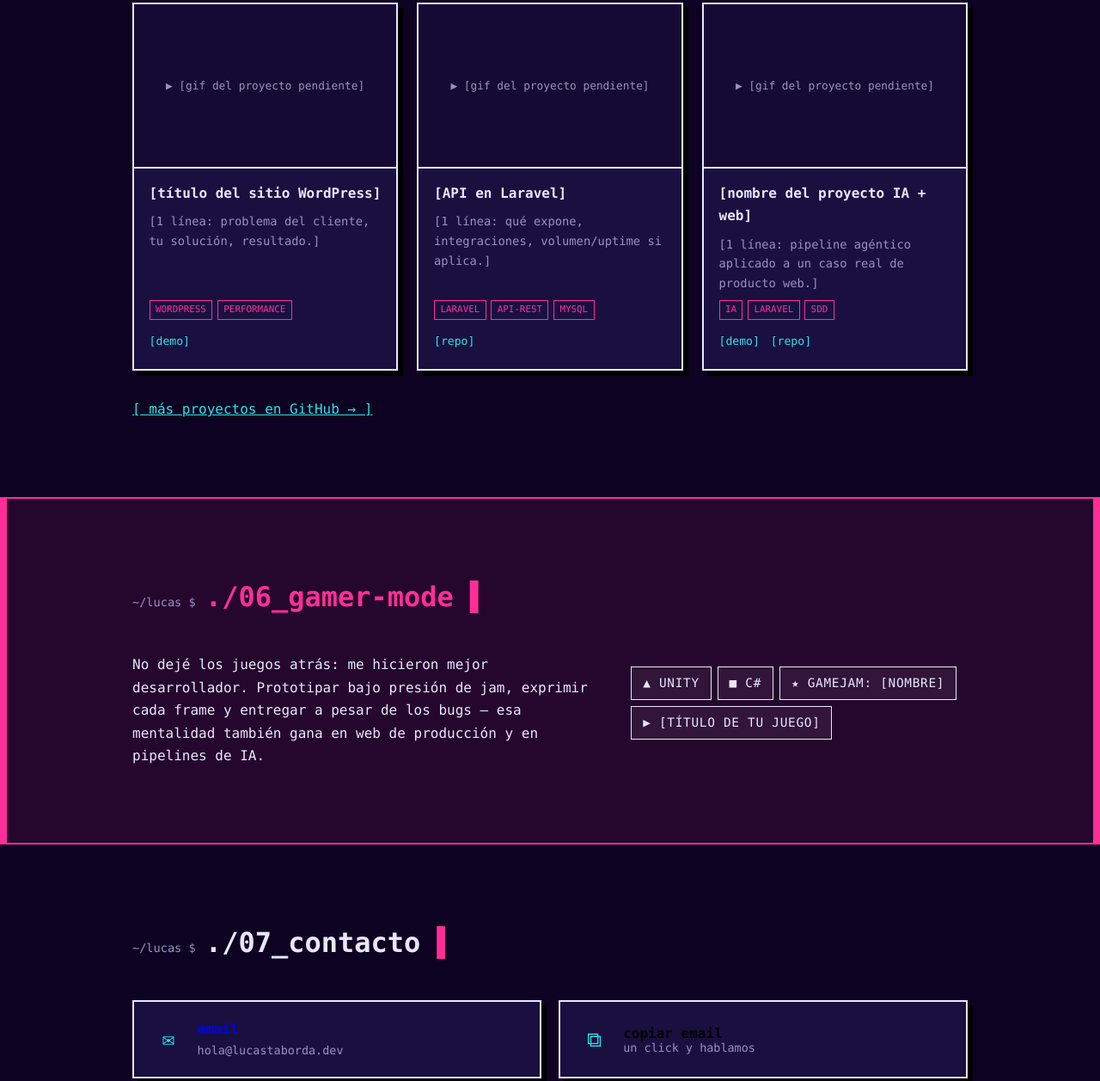
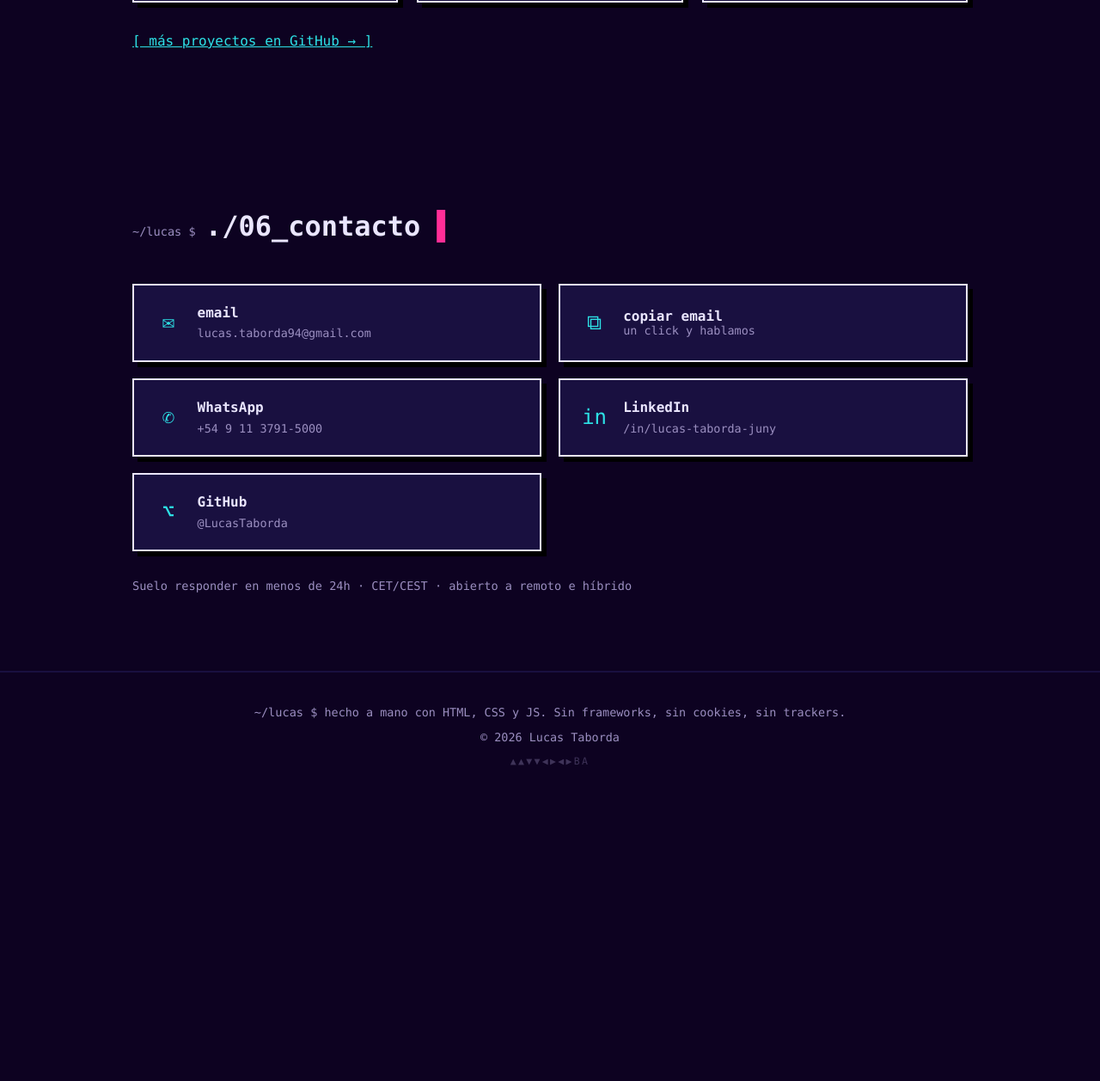
Before and after one commit to LucasTaborda/LucasTaborda.github.io, a plain HTML site: page index.html in a window 1280 px wide. Shown: the part 5573-6830 px from the top of the page at 86% size. After the commit the page ends 6509 px from the top, so only its background shows below. Drawn offline with Linux system fonts and the light colour scheme.

Commit message:
Se mejora portfolio

```diff
--- a/assets/projects/data.js
+++ b/assets/projects/data.js
@@ -6,8 +6,9 @@ window.PROJECTS = [
     desc: "Videojuego de gamejam con un desafío de diseño puro: que mover la escenografía sea simple y divertido.",
     tags: ["unity", "game design", "gamejam"],
     cat: "games",
-    img: "assets/projects/the-last-masterpiece.webp",
-    demo: null, repo: null, video: null,
+    img: "assets/projects/last-masterpiece.webp",
+    img_ficha: "assets/projects/last-masterpiece-ficha.webp",
+    demo: "https://lucastaborda.itch.io/the-last-masteripece", repo: null, video: null,
     meta: {
       rol: "[rol: gameplay / diseño]",
       periodo: "[nombre de la jam · 48/72h]",
@@ -19,8 +20,7 @@ window.PROJECTS = [
       "Diseño iterado bajo el tiempo límite de la jam: prototipo → playtest → ajuste, en ciclos cortos."
     ],
     reto: "El desafío de diseño: ¿cómo hacer que mover la escenografía sea simple y divertido? Controles claros, feedback inmediato y niveles que enseñen la mecánica sin necesidad de tutorial.",
-    solucion: "Prototipado rápido en Unity con iteración corta: cada movimiento del escenario responde de forma visible e inmediata, y los niveles se construyen como lecciones — una idea nueva por nivel, dominada antes de pasar a la siguiente.",
-    resultado: "[Pendiente: entrega en la jam, feedback de jugadores y links a itch.io / vídeo de gameplay.]"
+    solucion: "Prototipado rápido en Unity con iteración corta: cada movimiento del escenario responde de forma visible e inmediata, y los niveles se construyen como lecciones — una idea nueva por nivel, dominada antes de pasar a la siguiente."
   },
   {
     slug: "multifilo",
@@ -29,7 +29,8 @@ window.PROJECTS = [
     tags: ["drupal", "docker", "php"],
     cat: "web",
     img: "assets/projects/multifilo.webp",
-    demo: null, repo: null, video: null,
+    img_ficha: "assets/projects/multifilo-ficha.webp",
+    demo: "https://filo.uba.ar", repo: null, video: null,
     meta: {
       rol: "Desarrollo y mantenimiento del sistema",
       periodo: "[años]",
@@ -42,95 +43,29 @@ window.PROJECTS = [
       "Entorno Dockerizado: el mismo stack corre igual en la máquina de cada dev que en producción."
     ],
     reto: "Una web institucional viva: muchos módulos con dependencias entre sí, configuraciones sensibles y la necesidad de que desarrollo reproduzca producción sin sorpresas. Actualizar sin romper era el riesgo cotidiano.",
-    solucion: "Arquitectura Drupal gestionada con Composer, configuración versionada, temas custom y contenedores Docker para web y base de datos. Cada módulo entra por una necesidad concreta y queda documentado su rol dentro del sistema.",
-    resultado: "[Pendiente de métricas: ej. despliegues reproducibles, tiempo de onboarding del equipo, estabilidad del sitio institucional.]"
+    solucion: "Arquitectura Drupal gestionada con Composer, configuración versionada, temas custom y contenedores Docker para web y base de datos. Cada módulo entra por una necesidad concreta y queda documentado su rol dentro del sistema."
   },
   {
-    slug: "agente-ia",
-    title: "[nombre del agente / herramienta IA]",
-    desc: "[1 línea: qué automatiza, con qué agentes, qué resultado medible.]",
-    tags: ["sdd", "agentes", "claude"],
-    cat: "ia",
-    img: "assets/projects/proyecto2.webp",
-    demo: "#", repo: "#", video: null,
+    slug: "metacloud",
+    title: "Metacloud",
+    desc: "Metaverso para WebGL: performance en el navegador con muchas personas conectadas a la vez y modelos 3D GLTF animados en tiempo real.",
+    tags: ["unity", "webgl", "gltf"],
+    cat: "games",
+    img: "assets/projects/metacloud.webp",
+    img_ficha: "assets/projects/metacloud-ficha.webp",
+    demo: null, repo: null, video: null,
     meta: {
-      rol: "[rol: diseño de spec + orquestación de agentes]",
-      periodo: "[2025]",
-      stack: ["Claude Code", "SDD", "Node.js"]
+      rol: "Unity Developer",
+      periodo: "[fecha — Agency Coda]",
+      stack: ["Unity", "C#", "WebGL", "GLTF"]
     },
-    resumen: "[2–3 líneas: qué pipeline agéntico construiste, qué proceso automatiza y qué ganancia dio.]",
+    resumen: "Metaverso desarrollado para la plataforma WebGL: un mundo 3D compartido donde muchos usuarios navegan simultáneamente desde el navegador. Todo el peso recae en el cliente — rendering, red y carga de contenido — dentro del presupuesto de rendimiento de un tab de Chrome.",
     highlights: [
-      "[Logro medible 1: ej. de 6h de trabajo manual a 20min de pipeline.]",
-      "[Logro medible 2: ej. specs versionadas y revisión humana en cada paso.]"
+      "Performance sostenida en navegador con muchas personas conectadas al mismo tiempo.",
+      "Carga de modelos 3D externos en formato GLTF, riggeados y animables desde Unity.",
+      "Animaciones en runtime vía máquina de estados propia, tipo Mechanim."
     ],
-    reto: "[Qué proceso manual querías eliminar o escalar, y por qué era candidato a agentes.]",
-    solucion: "[Spec → plan → agentes → review: cómo lo orquestaste y qué límites pusiste a cada agente.]",
-    resultado: "[Tiempo ahorrado, calidad, trazabilidad, qué aprendiste del método.]"
-  },
-  {
-    slug: "sitio-wordpress",
-    title: "[título del sitio WordPress]",
-    desc: "[1 línea: problema del cliente, tu solución, resultado.]",
-    tags: ["wordpress", "performance"],
-    cat: "web",
-    img: "assets/projects/proyecto3.webp",
-    demo: "#", repo: null, video: null,
-    meta: {
-      rol: "[rol: desarrollo y optimización]",
-      periodo: "[2023]",
-      stack: ["WordPress", "PHP", "Redis"]
-    },
-    resumen: "[2–3 líneas: el estado inicial del sitio, lo que implementaste y el resultado.]",
-    highlights: [
-      "[Logro medible 1: ej. LCP de 4.2s a 1.3s.]",
-      "[Logro medible 2: ej. Lighthouse 92 → 98.]"
-    ],
-    reto: "[Sitio lento, plugins heredados, deuda técnica: qué encontraste al llegar.]",
-    solucion: "[Auditoría, plan de optimización, qué tocaste y en qué orden.]",
-    resultado: "[Métricas antes/después y qué quedó documentado para mantenimiento.]"
-  },
-  {
-    slug: "api-laravel",
-    title: "[API en Laravel]",
-    desc: "[1 línea: qué expone, integraciones, volumen/uptime si aplica.]",
-    tags: ["laravel", "api-rest", "mysql"],
-    cat: "web",
-    img: "assets/projects/proyecto4.webp",
-    demo: null, repo: "#", video: null,
-    meta: {
-      rol: "[rol: diseño y desarrollo backend]",
-      periodo: "[2024]",
-      stack: ["Laravel", "MySQL", "Docker"]
-    },
-    resumen: "[2–3 líneas: qué endpoints expone, qué sistemas integra y bajo qué volumen.]",
-    highlights: [
-      "[Logro medible 1: ej. p95 < 200ms con X req/min.]",
-      "[Logro medible 2: ej. contratos OpenAPI versionados y testados.]"
-    ],
-    reto: "[Integración entre sistemas dispares, contratos de datos, versionado.]",
-    solucion: "[Diseño de la API, autenticación, testing, CI, documentación.]",
-    resultado: "[Adopción por otros equipos, estabilidad, qué se simplificó.]"
-  },
-  {
-    slug: "ia-web",
-    title: "[nombre del proyecto IA + web]",
-    desc: "[1 línea: pipeline agéntico aplicado a un caso real de producto web.]",
-    tags: ["ia", "laravel", "sdd"],
-    cat: "ia",
-    img: "assets/projects/proyecto6.webp",
-    demo: "#", repo: "#", video: null,
-    meta: {
-      rol: "[rol: arquitectura IA + desarrollo web]",
-      periodo: "[2025 — 2026]",
-      stack: ["Laravel", "Agentes", "SDD"]
-    },
-    resumen: "[2–3 líneas: qué producto web se beneficia del pipeline y qué parte del ciclo automatiza.]",
-    highlights: [
-      "[Logro medible 1: ej. contenido/categorización generada con validación humana previa a publicar.]",
-      "[Logro medible 2: ej. trazabilidad total spec → PR.]"
-    ],
-    reto: "[Escalar una operación web (contenido, QA, migraciones) sin aumentar el equipo.]",
-    solucion: "[Qué agentes intervinieron, qué validación humana y qué tests cubrieron el resultado.]",
-    resultado: "[Volumen procesado, errores evitados, tiempo ahorrado.]"
+    reto: "Dos frentes duros a la vez: mantener una buena performance en el navegador con muchas personas conectadas simultáneamente — donde cada entidad remota consume draw calls, memoria y ancho de banda — y lograr cargar modelos 3D en GLTF fuera del build y animarlos en tiempo real, algo que Unity/WebGL no soporta de fábrica.",
+    solucion: "Optimización agresiva de rendering (batching, LOD, control estricto de draw calls y memoria para sostener FPS estables) y un pipeline de contenido GLTF: módulo de carga asíncrona de assets externos —riggeados y animables— vía plugin GLTF compatible con URP, más una máquina de estados tipo Mechanim para aplicar animaciones en runtime."
   }
 ];
--- a/index.html
+++ b/index.html
@@ -21,7 +21,7 @@
     "name": "Lucas Taborda",
     "jobTitle": "Senior AI-Driven Developer",
     "url": "https://lucastaborda.dev/",
-    "sameAs": ["https://github.com/tu-usuario", "https://www.linkedin.com/in/tu-usuario"]
+    "sameAs": ["https://github.com/LucasTaborda", "https://www.linkedin.com/in/lucas-taborda-juny"]
   }
   </script>
   <link rel="stylesheet" href="styles.css">
@@ -42,8 +42,7 @@
       <a href="#experiencia">experiencia</a>
       <a href="#sdd">sdd</a>
       <a href="#portfolio">portfolio</a>
-      <a href="#contacto">contacto</a>
-    </nav>
+      <a href="#contacto">contacto</a></nav>
     <div class="nav-actions">
       <button id="langBtn" class="lang" type="button" aria-label="Switch to English">EN</button>
       <a class="btn btn--cv" href="assets/cv.pdf">[cv.pdf]</a>
@@ -66,7 +65,7 @@
         </ul>
         <div class="hero-cta">
           <a class="btn btn--primary" href="#portfolio">[ ver portfolio ]</a>
-          <button class="btn btn--ghost" type="button" data-copy="hola@lucastaborda.dev">[ copiar email ]</button>
+          <button class="btn btn--ghost" type="button" data-copy="lucas.taborda94@gmail.com">[ copiar email ]</button>
         </div>
         <p class="hero-open"><span class="dot" aria-hidden="true"></span><span data-en="open to work · replies &lt;24h">abierto a trabajar · respondo en menos de 24h</span></p>
       </div>
@@ -248,43 +247,32 @@
       </div>
     </section>
 
-    <section class="section section--gamer" id="gamer">
-      <div class="wrap">
-        <header class="section-head section-head--mag" data-reveal>
-          <span class="prompt" aria-hidden="true">~/lucas $</span>
-          <h2>./06_gamer-mode</h2>
-        </header>
-        <div class="gamer-grid" data-reveal>
-          <p data-en="I didn't leave games behind: they made me a better developer. Prototyping under jam pressure, making every frame count and shipping despite bugs — that mindset also wins in production web and in AI pipelines.">No dejé los juegos atrás: me hicieron mejor desarrollador. Prototipar bajo presión de jam, exprimir cada frame y entregar a pesar de los bugs — esa mentalidad también gana en web de producción y en pipelines de IA.</p>
-          <ul class="chips chips--big">
-            <li>▲ Unity</li><li>■ C#</li><li>★ gamejam: [nombre]</li><li>▶ [título de tu juego]</li>
-          </ul>
-        </div>
-      </div>
-    </section>
-
     <section class="section" id="contacto">
       <div class="wrap">
         <header class="section-head" data-reveal>
           <span class="prompt" aria-hidden="true">~/lucas $</span>
-          <h2>./07_contacto</h2>
+          <h2>./06_contacto</h2>
         </header>
         <div class="contact-grid" data-reveal>
-          <a class="card contact" id="emailBtn" href="mailto:hola@lucastaborda.dev">
+          <a class="card contact" id="emailBtn" href="mailto:lucas.taborda94@gmail.com">
             <span class="c-ico" aria-hidden="true">✉</span>
-            <span class="c-txt"><strong>email</strong><span>hola@lucastaborda.dev</span></span>
+            <span class="c-txt"><strong>email</strong><span>lucas.taborda94@gmail.com</span></span>
           </a>
-          <button class="card contact" type="button" data-copy="hola@lucastaborda.dev">
+          <button class="card contact" type="button" data-copy="lucas.taborda94@gmail.com">
             <span class="c-ico" aria-hidden="true">⧉</span>
             <span class="c-txt"><strong data-en="copy email">copiar email</strong><span data-en="one click and we talk">un click y hablamos</span></span>
           </button>
-          <a class="card contact" href="https://github.com/tu-usuario" target="_blank" rel="noopener">
+          <a class="card contact" href="https://wa.me/5491137915000" target="_blank" rel="noopener">
+            <span class="c-ico" aria-hidden="true">✆</span>
+            <span class="c-txt"><strong>WhatsApp</strong><span>+54 9 11 3791-5000</span></span>
+          </a>
+          <a class="card contact" href="https://www.linkedin.com/in/lucas-taborda-juny" target="_blank" rel="noopener">
+            <span class="c-ico" aria-hidden="true">in</span>
+            <span class="c-txt"><strong>LinkedIn</strong><span>/in/lucas-taborda-juny</span></span>
+          </a>
+          <a class="card contact" href="https://github.com/LucasTaborda" target="_blank" rel="noopener">
             <span class="c-ico" aria-hidden="true">⌥</span>
-            <span class="c-txt"><strong>GitHub</strong><span>@tu-usuario</span></span>
-          </a>
-          <a class="card contact" href="https://www.linkedin.com/in/tu-usuario" target="_blank" rel="noopener">
-            <span class="c-ico" aria-hidden="true">in</span>
-            <span class="c-txt"><strong>LinkedIn</strong><span>/in/tu-usuario</span></span>
+            <span class="c-txt"><strong>GitHub</strong><span>@LucasTaborda</span></span>
           </a>
         </div>
         <p class="contact-meta" data-reveal data-en="I usually reply in less than 24h · CET/CEST · open to remote and hybrid">Suelo responder en menos de 24h · CET/CEST · abierto a remoto e híbrido</p>
--- a/script.js
+++ b/script.js
@@ -139,8 +139,7 @@
 
         const media = p.img
           ? '<img src="' + p.img + '" alt="Captura de ' + p.title + '" loading="lazy" width="640" height="400" onerror="this.remove()">'
-          : "";
-        const ph = '<span class="ph">▶ [gif del proyecto pendiente]</span>';
+          : '<span class="ph">▶ [gif del proyecto pendiente]</span>';
         const tags = p.tags.map((t) => "<li>" + t + "</li>").join("");
 
         const links = [];
@@ -153,7 +152,7 @@
         const fichaUrl = "project.html?p=" + encodeURIComponent(slug);
 
         art.innerHTML =
-          '<div class="proj-media">' + media + ph + "</div>" +
+          '<div class="proj-media">' + media + "</div>" +
           '<div class="proj-body">' +
             '<h3><a href="' + fichaUrl + '">' + p.title + "</a></h3>" +
             "<p>" + p.desc + "</p>" +
--- a/styles.css
+++ b/styles.css
@@ -293,6 +293,7 @@ body::after {
   border: 1.5px solid var(--muted); padding: .22rem .55rem;
 }
 .chips--big li { font-size: .9rem; padding: .4rem .8rem; border-color: var(--fg); background: rgba(255,255,255,.06); }
+.chips--big { margin-bottom: 0; }
 
 .bar {
   height: 12px; border: 2px solid var(--border);
@@ -376,6 +377,7 @@ body::after {
   position: absolute; inset: 0; display: grid; place-items: center;
   color: var(--muted); font-size: .8rem; text-align: center; padding: 1rem;
 }
+.proj-media img { position: relative; z-index: 1; }
 .proj-body { padding: 1rem 1.1rem 1.2rem; display: flex; flex-direction: column; gap: .5rem; flex: 1; }
 .proj-body h3 { font-size: 1rem; }
 .proj-body h3 a { color: inherit; text-decoration: none; }
@@ -392,30 +394,19 @@ body::after {
 .grid-more a { color: var(--cyan); }
 .noscript-note { color: var(--muted); margin-bottom: 1rem; }
 
-/* gamer */
-.section--gamer {
-  background:
-    linear-gradient(90deg, var(--magenta) 0 8px, transparent 8px),
-    linear-gradient(-90deg, var(--magenta) 0 8px, transparent 8px),
-    color-mix(in srgb, var(--magenta) 10%, var(--bg));
-  border-block: 2px solid var(--magenta);
-}
-.section--gamer .section-head h2 { color: var(--magenta); }
-.gamer-grid { display: grid; grid-template-columns: 1.4fr 1fr; gap: 2rem; align-items: center; }
-.gamer-grid > p { max-width: 58ch; }
-
 /* contacto */
 .contact-grid { display: grid; grid-template-columns: repeat(2, 1fr); gap: 1.2rem; }
 .contact {
   display: flex; align-items: center; gap: 1rem;
   padding: 1.2rem 1.4rem; text-decoration: none;
   background: var(--surface); font-family: var(--font); text-align: left;
+  color: var(--fg);
   cursor: pointer;
 }
 .c-ico { font-size: 1.5rem; color: var(--cyan); min-width: 2.2rem; text-align: center; }
 .contact:hover .c-ico { color: var(--magenta); }
 .c-txt { display: flex; flex-direction: column; }
-.c-txt strong { font-size: 1rem; }
+.c-txt strong { font-size: 1rem; color: var(--fg); }
 .c-txt span { color: var(--muted); font-size: .84rem; word-break: break-all; }
 .contact-meta { margin-top: 1.8rem; color: var(--muted); font-size: .85rem; }
 
@@ -485,7 +476,6 @@ body.crt::after {
   .btn--cv { display: none; }
   .grid { grid-template-columns: 1fr; }
   .contact-grid { grid-template-columns: 1fr; }
-  .gamer-grid { grid-template-columns: 1fr; }
   .stats { grid-template-columns: 1fr; }
   .pipe { grid-template-columns: 1fr; }
   .section { padding: 4rem 0; }
```
Also changed, not shown: project.html (+0 -4 lines), project.js (+6 -6 lines), assets/projects/last-masterpiece-ficha.webp (added), assets/projects/last-masterpiece.webp (added), assets/projects/metacloud-ficha.webp (added), assets/projects/metacloud.webp (added), assets/projects/multifilo-ficha.webp (added), assets/projects/multifilo.webp (added), 1 other file.
